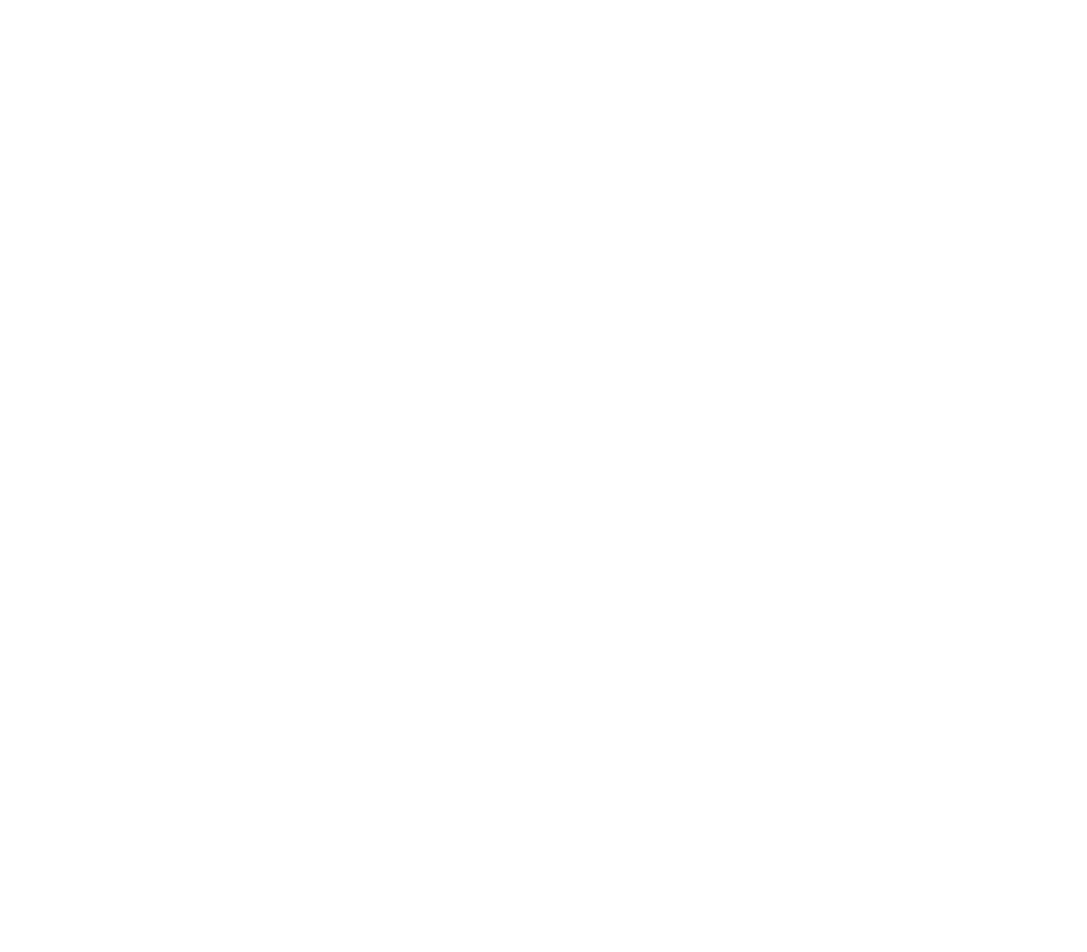
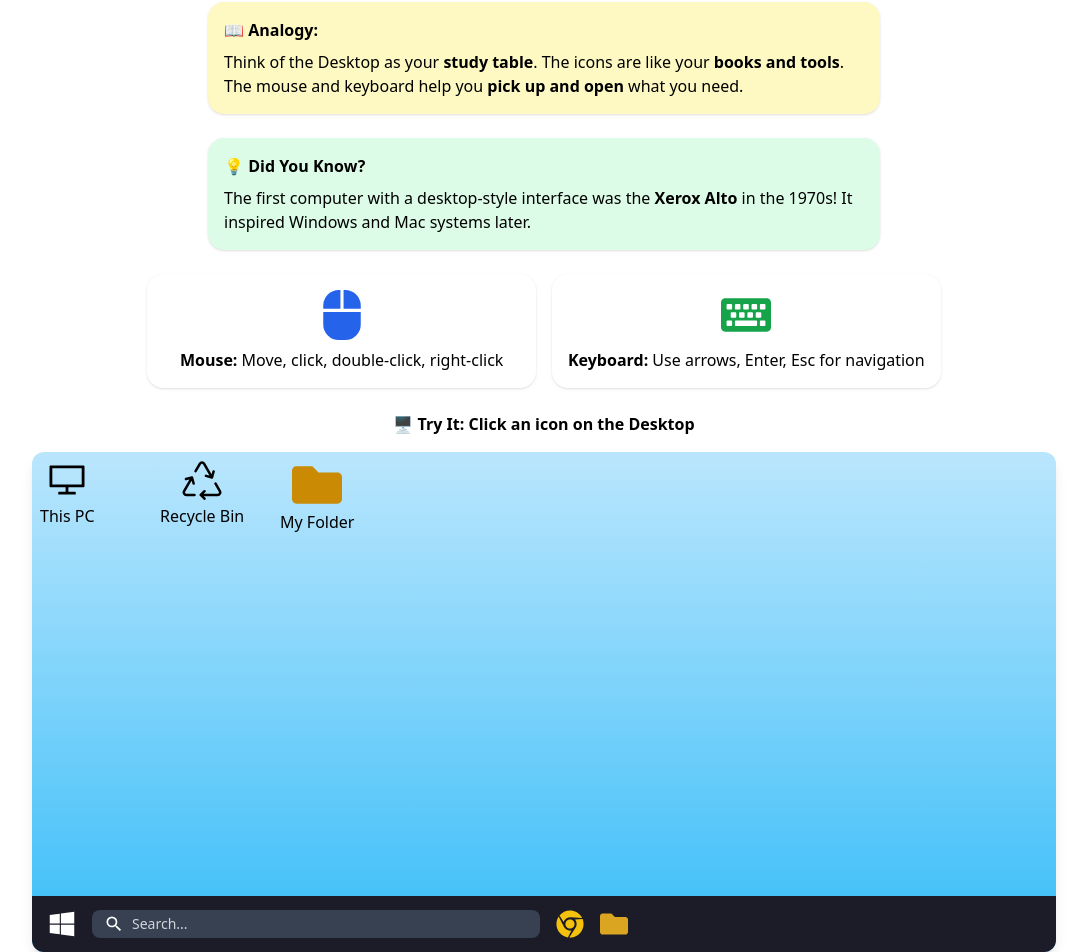
Before and after one commit to Aniket-Singh-Baghel/interactive-book, a React (Create React App) app: page /part2/chapters/ch9 in a window 1280 px wide. Before the commit this address had no page. Shown: the part 210-1162 px from the top of the page, without its empty margins (96-1183 px from the left). Before the commit the page ends 800 px from the top, so only its background shows below. Built offline with nearby package versions, Linux system fonts and the light colour scheme.

Commit message:
chapter 9

```diff
--- a/package.json
+++ b/package.json
@@ -20,6 +20,7 @@
     "lucide-react": "^0.539.0",
     "react": "^19.1.1",
     "react-dom": "^19.1.1",
+    "react-draggable": "^4.5.0",
     "react-icons": "^5.5.0",
     "react-router-dom": "^7.8.0",
     "react-scripts": "^5.0.1",
--- a/src/Components/Part1.js
+++ b/src/Components/Part1.js
@@ -62,14 +62,14 @@ const topics = [
     icon: <FaHdd className="text-green-500 text-3xl" />
   },{
     id: 4,
-    title: "Chapter Extra 05: RAM vs ROM",
+    title: "Chapter Extra 04: RAM vs ROM",
     fact: "Differences between volatile and non-volatile memory.",
     path: "/part1/chapters/ramVsRom",
     icon: <FaMemory className="text-red-500 text-3xl" />
   },
   {
     id: 3,
-    title: "Chapter Extra 04: Memory Comparison",
+    title: "Chapter Extra 05: Memory Comparison",
     fact: "Compare speeds, cost, and uses of various memory types.",
     path: "/part1/chapters/memoryComparison",
     icon: <FaChartBar className="text-yellow-500 text-3xl" />
--- a/src/Components/Part3.js
+++ b/src/Components/Part3.js
@@ -13,7 +13,7 @@ const topics = [
     title: "Chapter 9: The Desktop and Basic Navigation",
     concept: "The main screen and how to use the mouse and keyboard to navigate.",
     analogy: "The desktop is like the main table in your living room, where you can see all important items and start your work.",
-    path: "/parts/prt3/ch9",
+    path: "/part2/chapters/ch9",
     icon: <FaDesktop className="text-blue-500 text-3xl" />
   },
   {
--- /dev/null
+++ b/src/Components/Part3/Chapter9.js
@@ -0,0 +1,207 @@
+import React, { useState } from "react";
+import {
+  FaWindows,
+  FaChrome,
+  FaFolder,
+  FaMouse,
+  FaKeyboard,
+} from "react-icons/fa";
+import { MdSearch } from "react-icons/md";
+import { AiOutlineDesktop } from "react-icons/ai";
+import { BsRecycle } from "react-icons/bs";
+import { motion } from "framer-motion";
+
+export default function DesktopUI() {
+  const [active, setActive] = useState(null);
+
+  // store positions for each desktop icon
+  const [positions, setPositions] = useState({
+    pc: { x: 0, y: 0 },
+    bin: { x: 120, y: 0 },
+    proj: { x: 240, y: 0 },
+  });
+
+  const [dragging, setDragging] = useState(null);
+
+  const handleClick = (item) => {
+    setActive(item);
+    setTimeout(() => setActive(null), 2000); // Reset after 2s
+  };
+
+  const handleMouseDown = (e, key) => {
+    e.preventDefault();
+    setDragging({ key, offsetX: e.clientX - positions[key].x, offsetY: e.clientY - positions[key].y });
+  };
+
+  const handleMouseMove = (e) => {
+    if (!dragging) return;
+    const { key, offsetX, offsetY } = dragging;
+    setPositions((prev) => ({
+      ...prev,
+      [key]: { x: e.clientX - offsetX, y: e.clientY - offsetY },
+    }));
+  };
+
+  const handleMouseUp = () => {
+    setDragging(null);
+  };
+
+  return (
+    <div
+      className="flex flex-col items-center w-full min-h-screen bg-white"
+      onMouseMove={handleMouseMove}
+      onMouseUp={handleMouseUp}
+    >
+      {/* Title */}
+      <motion.h1
+        className="text-3xl font-bold text-center mb-4 mt-5"
+        initial={{ opacity: 0, y: -20 }}
+        animate={{ opacity: 1, y: 0 }}
+      >
+        Chapter 9: The Desktop and Basic Navigation
+      </motion.h1>
+
+      {/* Concept */}
+      <motion.div
+        className="bg-blue-100 p-4 rounded-2xl shadow mb-6 max-w-2xl"
+        initial={{ opacity: 0 }}
+        animate={{ opacity: 1 }}
+      >
+
+        <p className="text-lg">
+          <b>Concept:</b> The <b>Desktop</b> is the main screen of your computer.
+          You use the <b>mouse</b> and <b>keyboard</b> to navigate and open
+          programs. Icons on the Desktop represent files, apps, or shortcuts.
+        </p>
+      </motion.div>
+
+      {/* Analogy */}
+      <motion.div
+        className="bg-yellow-100 p-4 rounded-2xl shadow mb-6 max-w-2xl"
+        initial={{ scale: 0.9 }}
+        animate={{ scale: 1 }}
+      >
+        <p className="font-semibold mb-2">📖 Analogy:</p>
+        <p>
+          Think of the Desktop as your <b>study table</b>. The icons are like
+          your <b>books and tools</b>. The mouse and keyboard help you{" "}
+          <b>pick up and open</b> what you need.
+        </p>
+      </motion.div>
+
+      {/* Fun Fact */}
+      <motion.div
+        className="bg-green-100 p-4 rounded-2xl shadow mb-6 max-w-2xl"
+        initial={{ opacity: 0, y: 20 }}
+        animate={{ opacity: 1, y: 0 }}
+      >
+        <p className="font-semibold mb-2">💡 Did You Know?</p>
+        <p>
+          The first computer with a desktop-style interface was the{" "}
+          <b>Xerox Alto</b> in the 1970s! It inspired Windows and Mac systems
+          later.
+        </p>
+      </motion.div>
+
+      {/* Mouse & Keyboard */}
+      <div className="grid grid-cols-2 gap-4 mb-6">
+        <motion.div
+          className="bg-white p-4 rounded-2xl shadow flex flex-col items-center"
+          initial={{ x: -30, opacity: 0 }}
+          animate={{ x: 0, opacity: 1 }}
+        >
+          <FaMouse size={50} className="text-blue-600 mb-2" />
+          <p>
+            <b>Mouse:</b> Move, click, double-click, right-click
+          </p>
+        </motion.div>
+        <motion.div
+          className="bg-white p-4 rounded-2xl shadow flex flex-col items-center"
+          initial={{ x: 30, opacity: 0 }}
+          animate={{ x: 0, opacity: 1 }}
+        >
+          <FaKeyboard size={50} className="text-green-600 mb-2" />
+          <p>
+            <b>Keyboard:</b> Use arrows, Enter, Esc for navigation
+          </p>
+        </motion.div>
+      </div>
+
+      {/* Try It Section */}
+      <p className="mb-4 font-semibold">
+        🖥 Try It: Click an icon on the Desktop
+      </p>
+
+      {/* Desktop Simulation */}
+      <div className="relative p-2 w-4/5 h-[500px] bg-gradient-to-b from-sky-200 to-sky-400 rounded-xl shadow-lg flex flex-col overflow-hidden">
+        {/* Draggable Desktop Icons */}
+        {Object.entries(positions).map(([key, pos]) => (
+          <div
+            key={key}
+            className={`absolute flex flex-col items-center p-2 cursor-pointer ${
+              active === key ? "bg-blue-500/40 rounded-lg" : ""
+            }`}
+            style={{ left: pos.x, top: pos.y }}
+            onMouseDown={(e) => handleMouseDown(e, key)}
+            onClick={() => handleClick(key)}
+          >
+            {key === "pc" && (
+              <>
+                <AiOutlineDesktop size={40} />
+                <span className="mt-1">This PC</span>
+              </>
+            )}
+            {key === "bin" && (
+              <>
+                <BsRecycle size={40} />
+                <span className="mt-1">Recycle Bin</span>
+              </>
+            )}
+            {key === "proj" && (
+              <motion.div whileHover={{ scale: 1.1 }} className="cursor-pointer">
+                <FaFolder size={50} className="text-yellow-600 mx-auto" />
+                <p>My Folder</p>
+              </motion.div>
+            )}
+          </div>
+        ))}
+
+        {/* Taskbar */}
+        <div className="absolute bottom-0 left-0 w-full h-14 bg-[#1c1c28] flex items-center px-4 text-white">
+          <button
+            className="mr-4 hover:scale-110 transition"
+            onClick={() => handleClick("start")}
+          >
+            <FaWindows size={28} />
+          </button>
+          <div
+            className="flex items-center bg-gray-700 px-3 py-1 rounded-lg flex-1 max-w-md cursor-pointer"
+            onClick={() => handleClick("search")}
+          >
+            <MdSearch size={20} className="mr-2" />
+            <span className="text-sm text-gray-300">Search...</span>
+          </div>
+          <button
+            className="ml-4 hover:scale-110 transition"
+            onClick={() => handleClick("chrome")}
+          >
+            <FaChrome size={28} color="#f4c20d" />
+          </button>
+          <button
+            className="ml-4 hover:scale-110 transition"
+            onClick={() => handleClick("folder")}
+          >
+            <FaFolder size={28} color="goldenrod" />
+          </button>
+        </div>
+
+        {/* Popup for clicked item */}
+        {active && (
+          <div className="absolute bottom-20 left-1/2 transform -translate-x-1/2 bg-black/80 text-white px-4 py-2 rounded-lg shadow-lg">
+            You clicked <b>{active}</b>
+          </div>
+        )}
+      </div>
+    </div>
+  );
+}
--- a/src/index.js
+++ b/src/index.js
@@ -24,6 +24,7 @@ import Chapter6 from './Components/Part2/Chapter6'
 import Chapter7 from './Components/Part2/Chapter7'
 import Chapter8 from './Components/Part2/Chapter8'
 import Quiz2 from './Components/Part2/Quiz2'
+import Chapter9 from './Components/Part3/Chapter9'
 
 const root = ReactDOM.createRoot(document.getElementById('root'));
 root.render(
@@ -51,6 +52,7 @@ root.render(
         <Route path="/part2/chapters/ch7" element={<Chapter7 />} />
         <Route path="/part2/chapters/ch8" element={<Chapter8 />} />
         <Route path="/part2/chapters/qiz2" element={<Quiz2 />} />
+        <Route path="/part2/chapters/ch9" element={<Chapter9 />} />
       </Routes>
     </BrowserRouter>
   </React.StrictMode>
```
Also changed, not shown: 1 other file (tests, documents, lock files or other folders).
